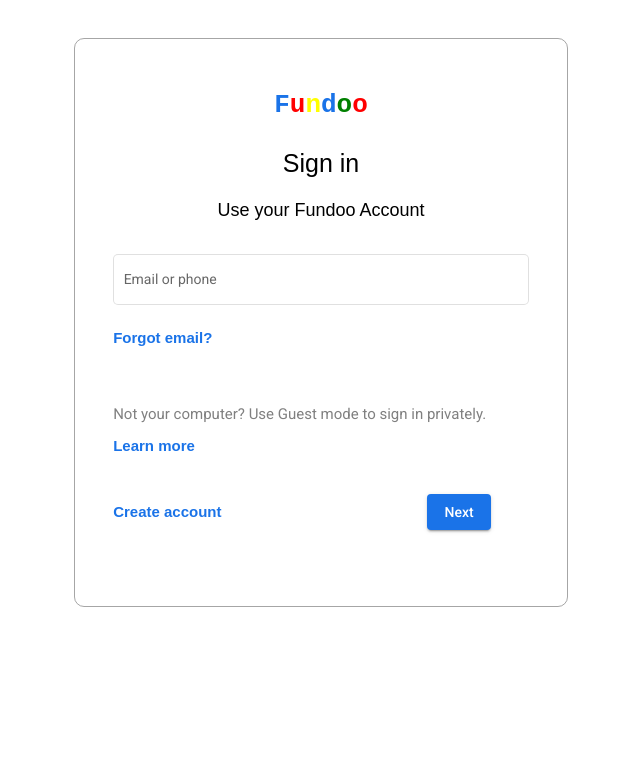
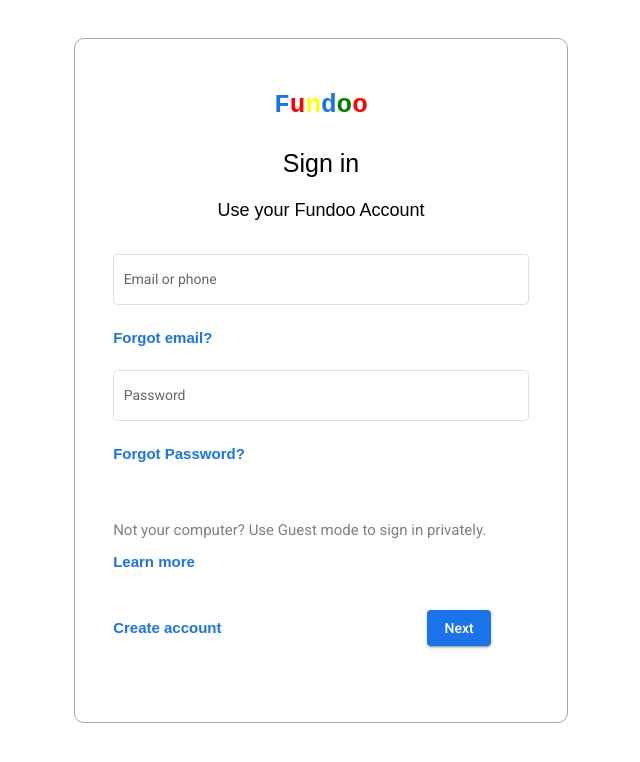
Before and after one commit to kmrshubham123/Fundoo, an Angular app in the folder fundoo/: page /login in a window 1280 px wide. Shown: the top 762 px of the page, without its empty margins (319-959 px from the left). Built offline with nearby package versions, Linux system fonts and the light colour scheme.

Commit message:
[Kumar Shubham]Added: Validation in registration Page

```diff
--- a/fundoo/package.json
+++ b/fundoo/package.json
@@ -15,6 +15,7 @@
     "@angular/common": "~12.2.0",
     "@angular/compiler": "~12.2.0",
     "@angular/core": "~12.2.0",
+    "@angular/flex-layout": "^12.0.0-beta.34",
     "@angular/forms": "~12.2.0",
     "@angular/material": "^12.2.5",
     "@angular/platform-browser": "~12.2.0",
--- a/fundoo/src/app/Component/login/login.component.html
+++ b/fundoo/src/app/Component/login/login.component.html
@@ -23,18 +23,25 @@
         </div>
 
         <div class="forgotBtn">
-            <a >Forgot email?</a>
+            <a>Forgot email?</a>
+        </div>
+        <div class="Form-bar2">
+            <mat-form-field appearance="outline" class="PasswordForgot">
+                <mat-label>Password</mat-label>
+                <input matInput placeholder="Password">
+            </mat-form-field>
+        </div>
+
+        <div class="forgotBtn2">
+            <a>Forgot Password?</a>
         </div>
         <div class="para2">
             <p>Not your computer? Use Guest mode to sign in privately.</p>
             <a class="learn">Learn more</a>
         </div>
         <div class=" footer-button">
-
-
-                <button mat-button class="creatbtn">Create account</button>
-                <button mat-raised-button class="Nextbtn">Next</button>
-
+            <button mat-button class="creatbtn">Create account</button>
+            <button mat-raised-button class="Nextbtn">Next</button>
         </div>
     </form>
 </div>
--- a/fundoo/src/app/Component/login/login.component.scss
+++ b/fundoo/src/app/Component/login/login.component.scss
@@ -65,8 +65,13 @@ form{
     width: 11cm;
     padding-left: 0cm;
 }
+.PasswordForgot{
+    margin-top: 0.5cm;
+    width: 11cm;
+    padding-left: 0cm;
+}
 
-.forgotBtn a{
+.forgotBtn a, .forgotBtn2 a{
     color:#1A73E8;
     margin-top: 0cm;
     background-color: white;
--- a/fundoo/src/app/Component/registration/registration.component.html
+++ b/fundoo/src/app/Component/registration/registration.component.html
@@ -16,11 +16,13 @@
         <div class="fullname">
             <mat-form-field appearance="outline" class="first_name">
                 <mat-label>First name</mat-label>
-                <input matInput placeholder="First name">
+                <input matInput formControlName="firstName" placeholder="First name">
+                <mat-error>First name Is Required</mat-error>
             </mat-form-field>
             <mat-form-field appearance="outline" class="last_name">
                 <mat-label>Last name</mat-label>
-                <input matInput placeholder="Last name">
+                <input matInput formControlName="lastName" placeholder="Last name">
+                <mat-error>Last name Is Required</mat-error>
             </mat-form-field>
         </div>
         <div class="Section-2">
@@ -28,6 +30,8 @@
                 <mat-label>Email</mat-label>
                 <input matInput formControlName="email" placeholder="Username">
                 <mat-hint>You can use letters,numbers & periods</mat-hint>
+                <mat-error>Email Required</mat-error>
+
             </mat-form-field>
         </div>
 
@@ -37,14 +41,13 @@
         <div class="Password-Confirm">
             <mat-form-field appearance="outline" class="Password">
                 <mat-label>Password</mat-label>
-                <input matInput placeholder="Password">
-
+                <input matInput formControlName="password" placeholder="Password">
+                <mat-error>Password required</mat-error>
             </mat-form-field>
 
             <mat-form-field appearance="outline" class="Confirm">
                 <mat-label>Confirm</mat-label>
-                <input matInput placeholder="Confirm">
-
+                <input matInput formControlName="confirmPassword" placeholder="Confirm">
             </mat-form-field>
 
         </div>
--- a/fundoo/src/app/Component/registration/registration.component.scss
+++ b/fundoo/src/app/Component/registration/registration.component.scss
@@ -98,7 +98,7 @@ form{
     padding-top: 0%;
     width:8cm;
     padding-left: 10px;
-    font-size: 10px;
+    font-size: 12px;
     color: gray;
 }
 label{
--- a/fundoo/src/app/Component/registration/registration.component.ts
+++ b/fundoo/src/app/Component/registration/registration.component.ts
@@ -21,7 +21,7 @@ export class RegistrationComponent implements OnInit {
       firstName: ['', Validators.required],
       lastName: ['', Validators.required],
       email: ['', [Validators.required, Validators.email]],
-      password: ['', [Validators.required, Validators.minLength(6)]],
+      password: ['', [Validators.required, Validators.minLength(8)]],
       confirmPassword: ['', Validators.required]
 
     });
--- a/fundoo/src/app/app.module.ts
+++ b/fundoo/src/app/app.module.ts
@@ -10,9 +10,7 @@ import {MatButtonModule} from '@angular/material/button';
 import {MatInputModule} from '@angular/material/input';
 import { ReactiveFormsModule } from '@angular/forms';
 import { FormsModule } from '@angular/forms';
-
-
-
+import { FlexLayoutModule } from '@angular/flex-layout';
 
 
 
@@ -27,7 +25,7 @@ import { FormsModule } from '@angular/forms';
     BrowserModule,
     AppRoutingModule,
     BrowserAnimationsModule,MatFormFieldModule,MatButtonModule,MatInputModule,
-    ReactiveFormsModule,FormsModule
+    ReactiveFormsModule,FormsModule,FlexLayoutModule
 
   ],
   providers: [],
```
Also changed, not shown: 1 other file (tests, documents, lock files or other folders).
